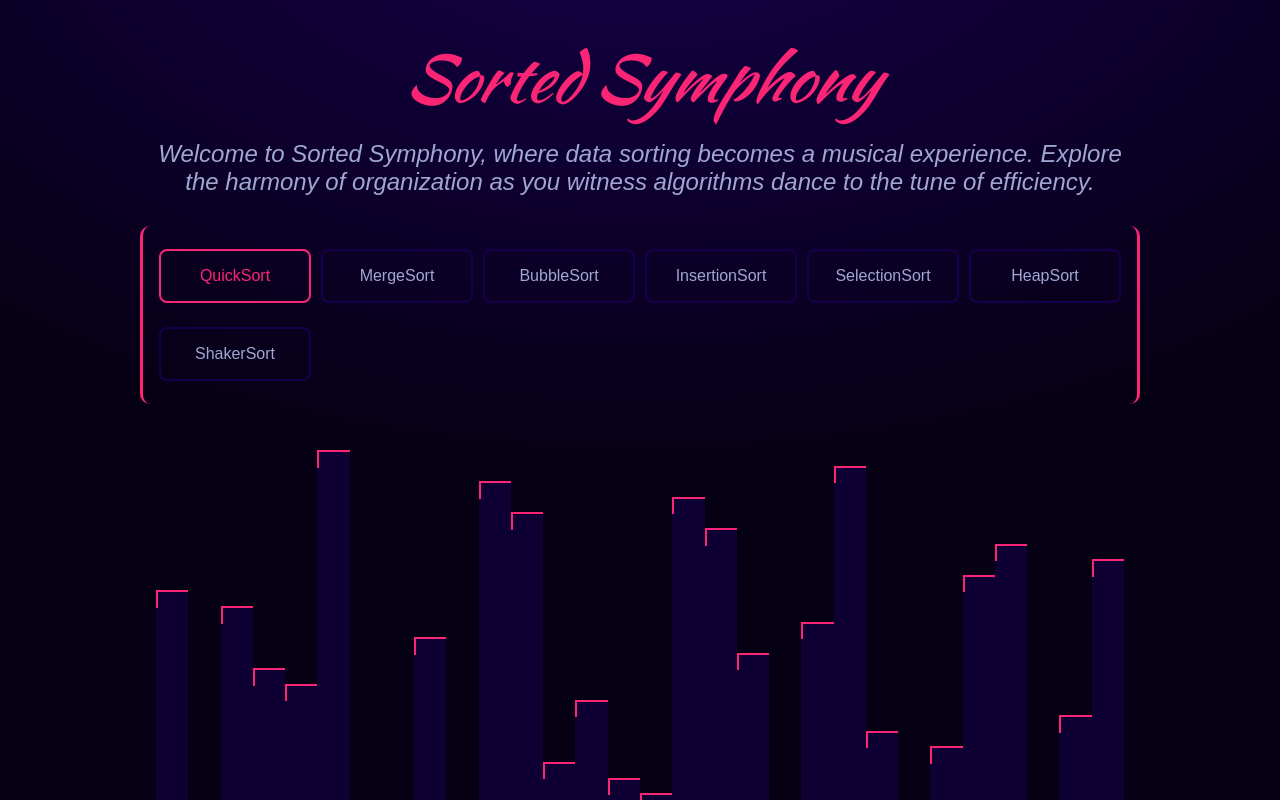
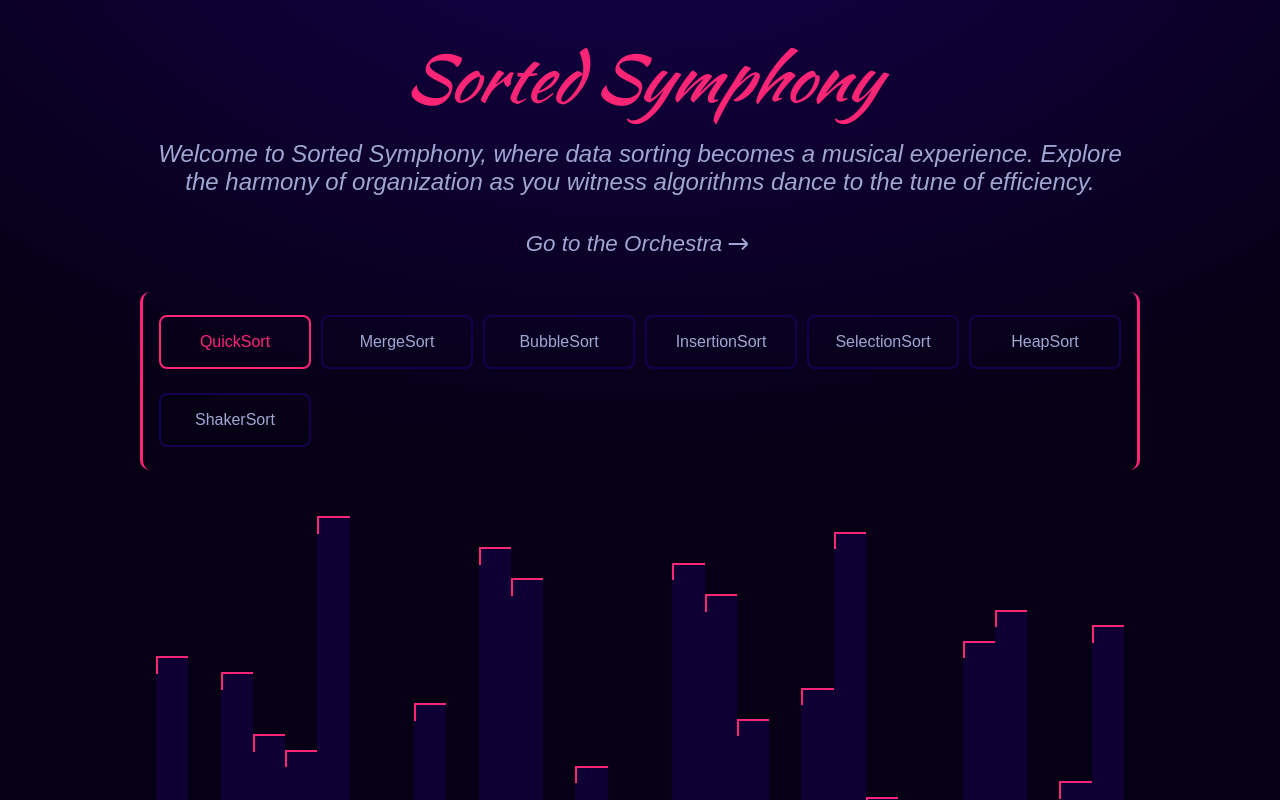
Before and after one commit to Eckry/Sorted-Symphony, a React (Vite) app: page / in a window 1280 px wide. Shown: the top 800 px of the page. Built offline with nearby package versions, Linux system fonts and the light colour scheme; a web font is replaced by a local one.

Commit message:
add Link to navigate to comparison and main page

```diff
--- a/src/icons.tsx
+++ b/src/icons.tsx
@@ -160,3 +160,19 @@ export const ClipboardCheckedIcon = () => (
     <path d="M9 14l2 2l4 -4" />
   </svg>
 );
+
+export const RightArrowIcon = () => (
+  <svg
+    width="32"
+    height="32"
+    viewBox="0 0 24 24"
+    strokeWidth="1.5"
+    stroke="#a0a7d2"
+    fill="none"
+  >
+    <path stroke="none" d="M0 0h24v24H0z" fill="none" />
+    <path d="M5 12l14 0" />
+    <path d="M15 16l4 -4" />
+    <path d="M15 8l4 4" />
+  </svg>
+);
--- a/src/routes/Comparison.tsx
+++ b/src/routes/Comparison.tsx
@@ -3,6 +3,8 @@ import "./styles/Comparison.css";
 import { Algorithm } from "../types";
 import { algorithms } from "../consts";
 import { Playground } from "../components/Playground";
+import { Link } from "react-router-dom";
+import { RightArrowIcon } from "../icons";
 
 const initialAlgorithmsSelected: Algorithm[] = [
   "QuickSort",
@@ -41,6 +43,7 @@ export const Comparison = () => {
           symphony
         </p>
       </header>
+      <Link className="link-orchestra" to="/">Leave the Orchestra <RightArrowIcon /></Link>
       <ul className="selection-container">
         {Object.values(algorithms).map((algorithm) => {
           return (
--- a/src/routes/Home.tsx
+++ b/src/routes/Home.tsx
@@ -7,6 +7,8 @@ import { Header } from "../components/Header";
 import { Selection } from "../components/Selection";
 import { SortOptions } from "../components/SortOptions";
 import { useSort } from "../hooks/useSort";
+import { Link } from "react-router-dom";
+import { RightArrowIcon } from "../icons";
 
 export const Home = () => {
   const {
@@ -21,6 +23,7 @@ export const Home = () => {
   return (
     <main className="main-container">
       <Header />
+      <Link className="link-orchestra" to="/comparison">Go to the Orchestra <RightArrowIcon /></Link>
       <Selection />
       <div className="home-blocks">
         <Blocks blocks={blocks} />
--- a/src/routes/styles/Home.css
+++ b/src/routes/styles/Home.css
@@ -7,3 +7,49 @@
 .home-blocks {
   height: 500px;
 }
+
+.link-orchestra {
+  display: flex;
+  justify-content: center;
+  align-items: center;
+  margin: 32px auto;
+  text-align: center;
+  width: fit-content;
+  color: var(--tertiary-brighty-color);
+  text-decoration: none;
+  font-size: 1.4rem;
+  font-style: italic;
+  position: relative;
+}
+
+.link-orchestra svg {
+  transition: transform 0.2s ease-in-out;
+}
+
+.link-orchestra:hover {
+  color: var(--highlight-color);
+}
+
+.link-orchestra:hover svg {
+  transition: transform 0.2s ease-in-out;
+  transform: translateX(5px);
+  stroke: var(--highlight-color);
+}
+
+.link-orchestra::before {
+  content: "";
+  transform-origin: 100%;
+  background-color: var(--highlight-color);
+  width: 100%;
+  height: 2px;
+  transition: transform 0.2s ease-in-out;
+  position: absolute;
+  bottom: -2px;
+  left: 0;
+  transform: scaleX(0);
+}
+
+.link-orchestra:hover::before {
+  transform: scaleX(1);
+  transform-origin: 0;
+}
```
